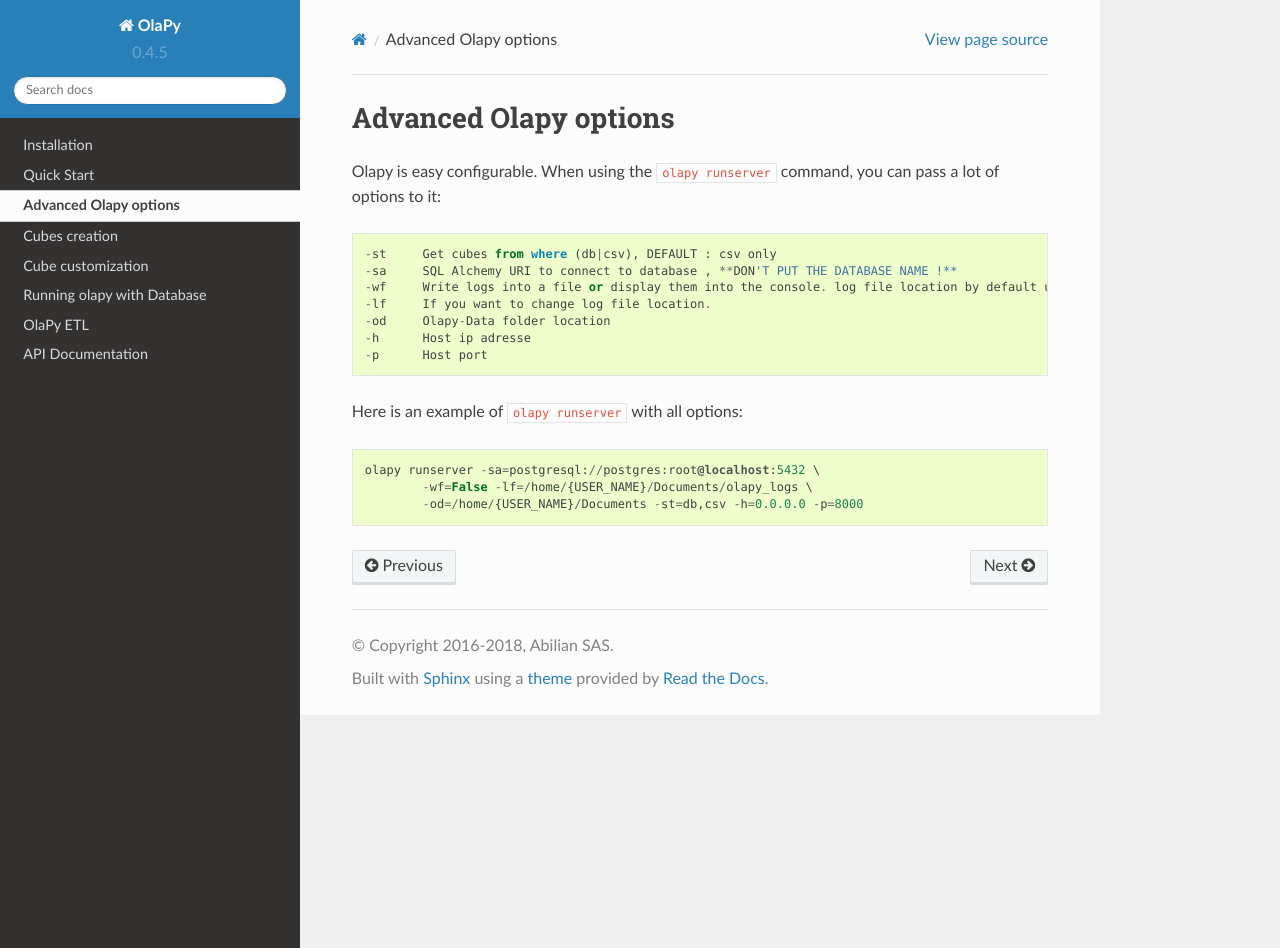
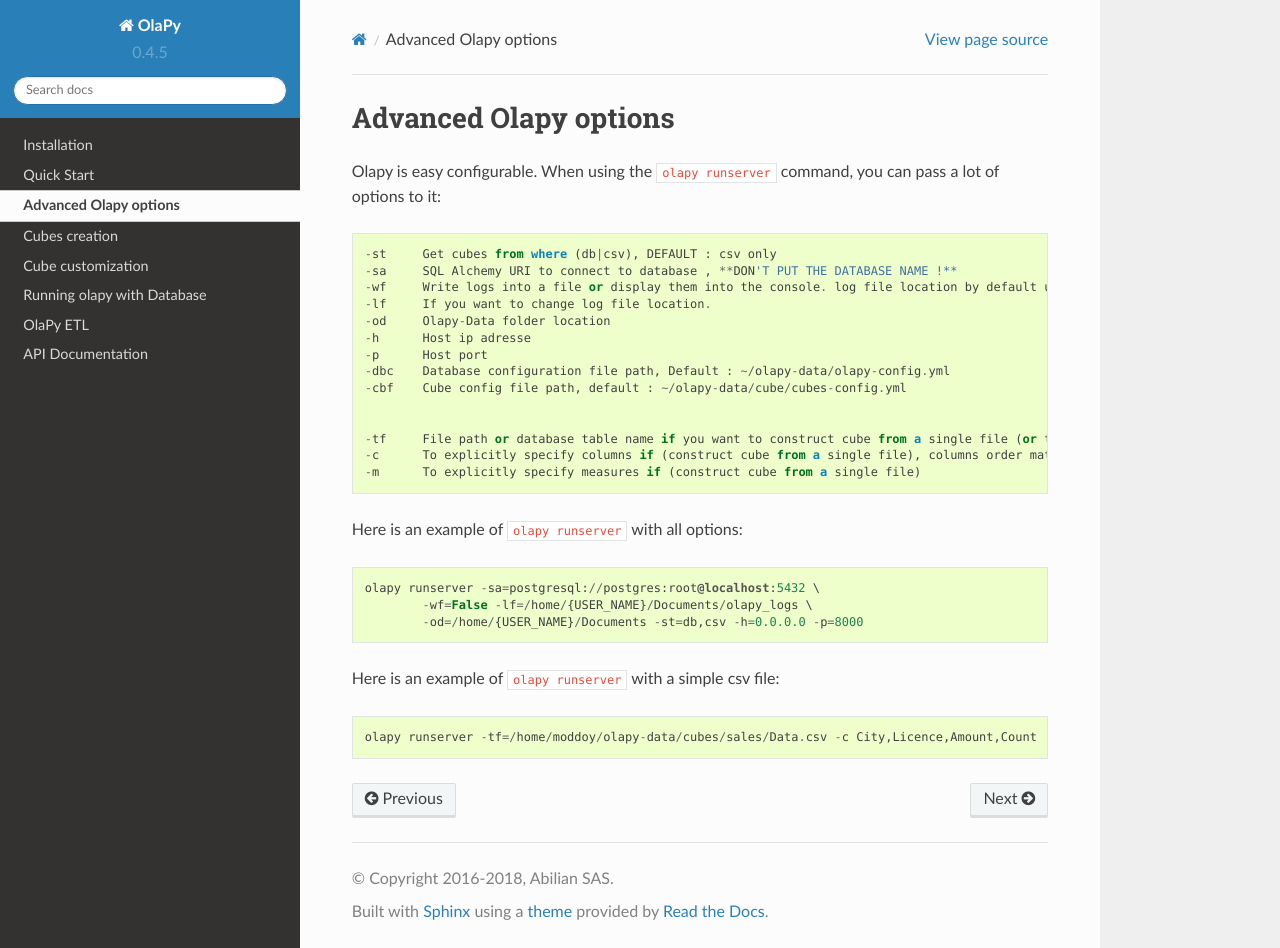
Before and after one commit to abilian/olapy, a Sphinx documentation site: the page built from docs/adv_olapy_config.rst, in a window 1280 px wide and 948 px high. Built offline with Sphinx 7.4.7 and the Read the Docs theme 2.0.0, drawn with Linux system fonts in a browser that asks for light colours.

```diff
--- a/docs/adv_olapy_config.rst
+++ b/docs/adv_olapy_config.rst
@@ -11,9 +11,22 @@ Olapy is easy configurable. When using the ``olapy runserver`` command, you can
     -od     Olapy-Data folder location
     -h      Host ip adresse
     -p      Host port
+    -dbc    Database configuration file path, Default : ~/olapy-data/olapy-config.yml
+    -cbf    Cube config file path, default : ~/olapy-data/cube/cubes-config.yml
+
+
+    -tf     File path or database table name if you want to construct cube from a single file (or table)
+    -c      To explicitly specify columns if (construct cube from a single file), columns order matters
+    -m      To explicitly specify measures if (construct cube from a single file)
 
 Here is an example of ``olapy runserver`` with all options::
 
     olapy runserver -sa=postgresql://postgres:root@localhost:5432 \
             -wf=False -lf=/home/{USER_NAME}/Documents/olapy_logs \
             -od=/home/{USER_NAME}/Documents -st=db,csv -h=0.0.0.0 -p=8000
+
+
+Here is an example of ``olapy runserver`` with a simple csv file::
+
+
+        olapy runserver -tf=/home/moddoy/olapy-data/cubes/sales/Data.csv -c City,Licence,Amount,Count
```
Also changed, not shown: docs/api.rst (+10 -0 lines), 2 other files.
